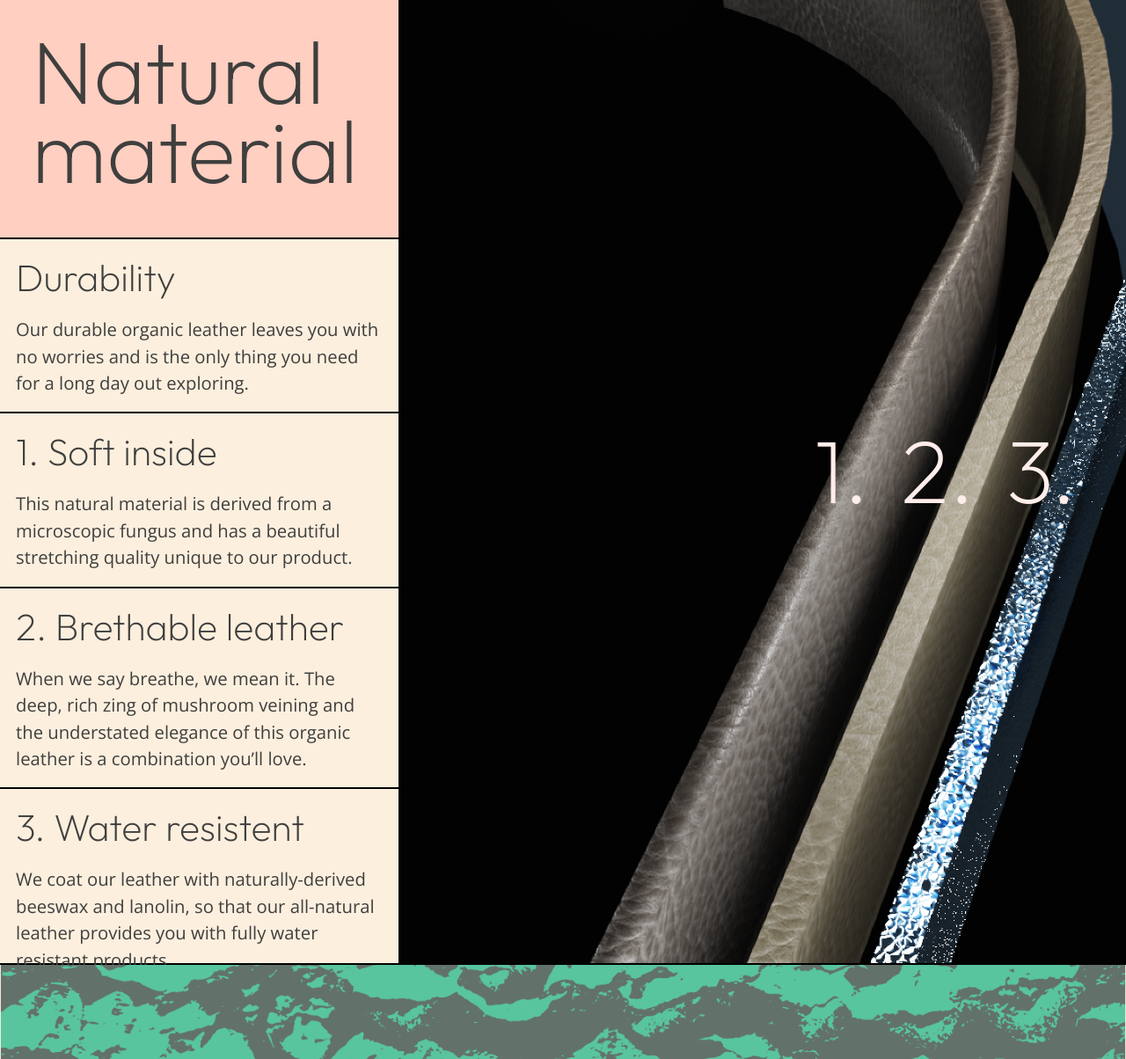
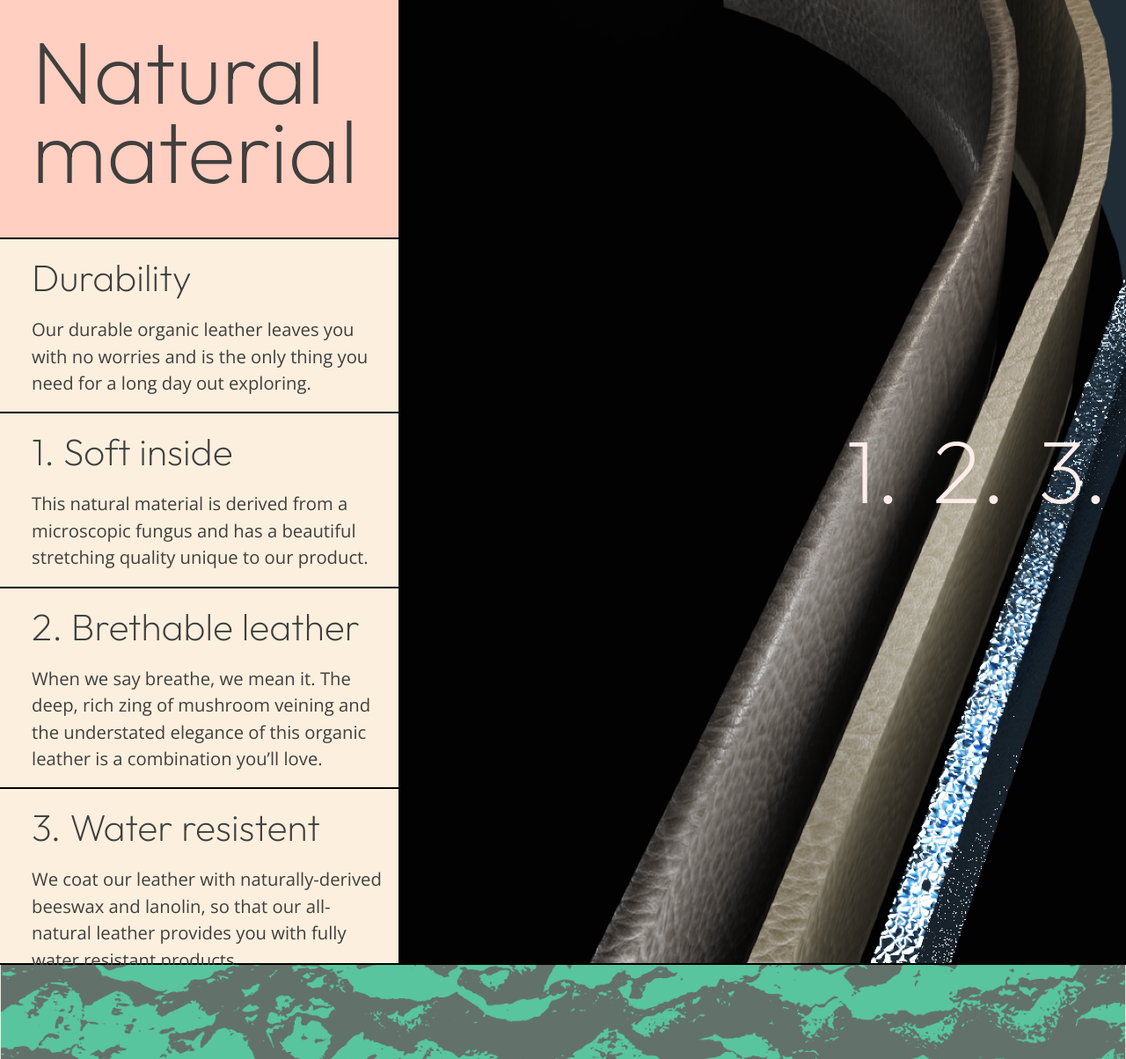
Before and after one commit to jaken92/Naturally-Group-13, a PHP site: page / in a window 1280 px wide. Shown: the part 2206-3410 px from the top of the page at 88% size. Run offline with PHP 8.4, Linux system fonts and the light colour scheme.

Commit message:
Update style.css

```diff
--- a/style.css
+++ b/style.css
@@ -681,6 +681,7 @@
 
   .section-materials :is(h2, h3, p) {
     margin: 0rem;
+    padding-left: 2rem;
   }
 
   .last-p-materials {
```
